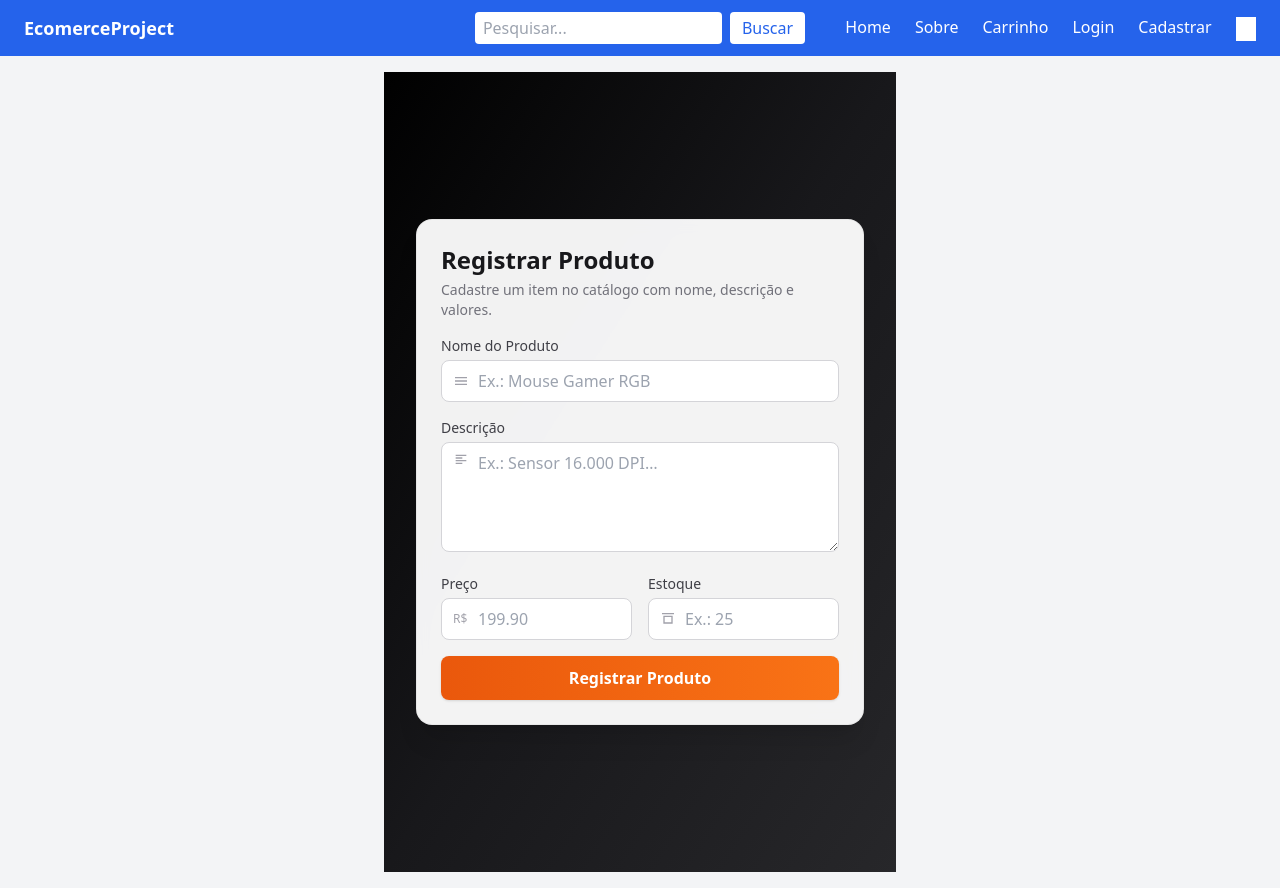
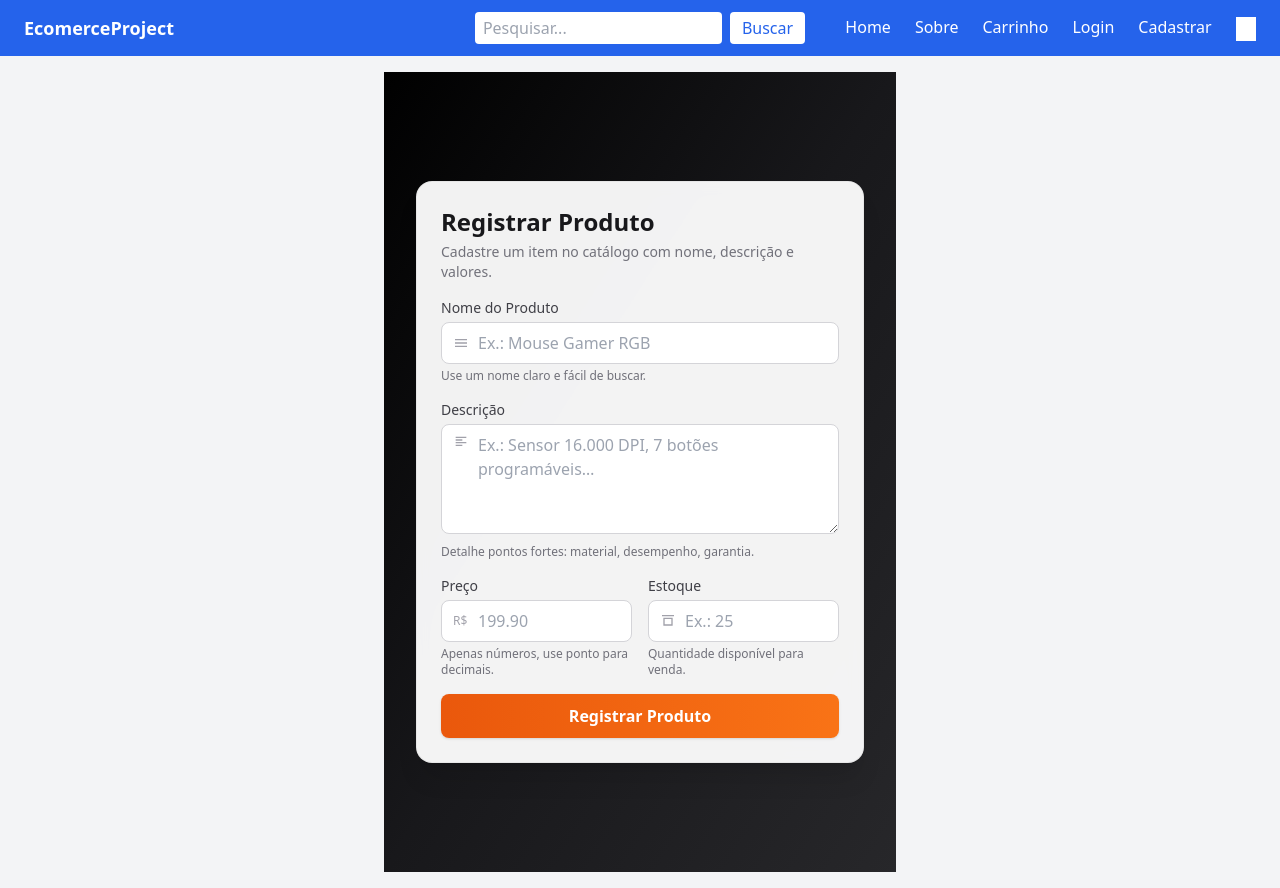
Before and after one commit to takiguchii/Ecommerce-Project-Factory-IV, a Vue app in the folder frontend/Ecommerce/: page /product-register in a window 1280 px wide. Built offline with nearby package versions, Linux system fonts and the light colour scheme; grey boxes are pictures that could not be loaded.

Commit message:
feat: add helper texts below fields

```diff
--- a/frontend/Ecommerce/src/components/ProductRegisterForm.vue
+++ b/frontend/Ecommerce/src/components/ProductRegisterForm.vue
@@ -18,6 +18,7 @@
               <input v-model="form.name" type="text" placeholder="Ex.: Mouse Gamer RGB"
                 class="w-full rounded-lg border border-zinc-300 pl-9 pr-3 py-2 outline-none focus:ring-2 focus:ring-orange-500/70 focus:border-orange-500 transition" required/>
             </div>
+            <p class="mt-1 text-xs text-zinc-500">Use um nome claro e fácil de buscar.</p>
           </div>
 
           <!-- Descrição -->
@@ -27,12 +28,13 @@
               <span class="pointer-events-none absolute left-0 top-2.5 pl-3">
                 <svg xmlns="http://www.w3.org/2000/svg" class="h-4 w-4 text-zinc-400" viewBox="0 0 24 24" fill="currentColor"><path d="M4 4h16v2H4V4zm0 4h10v2H4V8zm0 4h16v2H4v-2zm0 4h10v2H4v-2z"/></svg>
               </span>
-              <textarea v-model="form.description" placeholder="Ex.: Sensor 16.000 DPI…"
+              <textarea v-model="form.description" placeholder="Ex.: Sensor 16.000 DPI, 7 botões programáveis…"
                 class="w-full rounded-lg border border-zinc-300 pl-9 pr-3 py-2 min-h-[110px] outline-none focus:ring-2 focus:ring-orange-500/70 focus:border-orange-500 transition" required></textarea>
             </div>
+            <p class="mt-1 text-xs text-zinc-500">Detalhe pontos fortes: material, desempenho, garantia.</p>
           </div>
 
-          <!-- Grid preço/estoque -->
+          <!-- Grid -->
           <div class="grid grid-cols-1 md:grid-cols-2 gap-4">
             <div>
               <label class="block text-sm font-medium text-zinc-700 mb-1">Preço</label>
@@ -43,8 +45,8 @@
                 <input v-model="form.price" type="number" step="0.01" placeholder="199.90"
                   class="w-full rounded-lg border border-zinc-300 pl-9 pr-3 py-2 outline-none focus:ring-2 focus:ring-orange-500/70 focus:border-orange-500 transition" required/>
               </div>
+              <p class="mt-1 text-xs text-zinc-500">Apenas números, use ponto para decimais.</p>
             </div>
-
             <div>
               <label class="block text-sm font-medium text-zinc-700 mb-1">Estoque</label>
               <div class="relative">
@@ -54,6 +56,7 @@
                 <input v-model="form.stock" type="number" min="0" placeholder="Ex.: 25"
                   class="w-full rounded-lg border border-zinc-300 pl-9 pr-3 py-2 outline-none focus:ring-2 focus:ring-orange-500/70 focus:border-orange-500 transition" required/>
               </div>
+              <p class="mt-1 text-xs text-zinc-500">Quantidade disponível para venda.</p>
             </div>
           </div>
 
```
